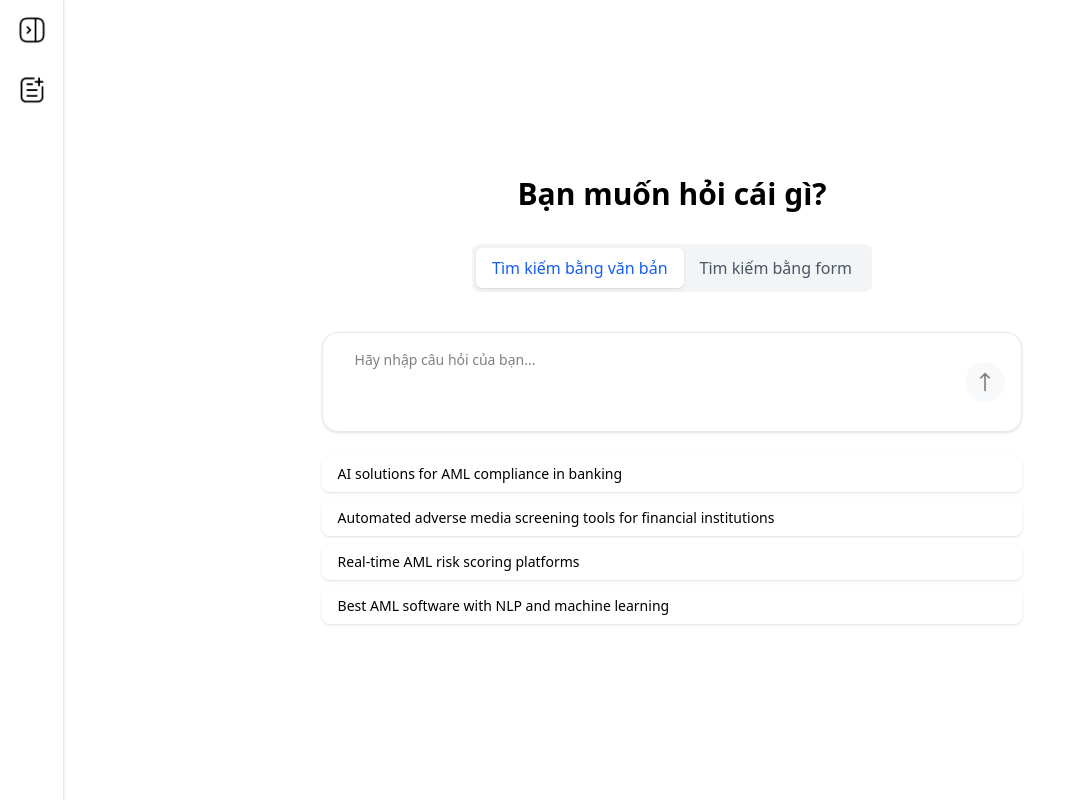
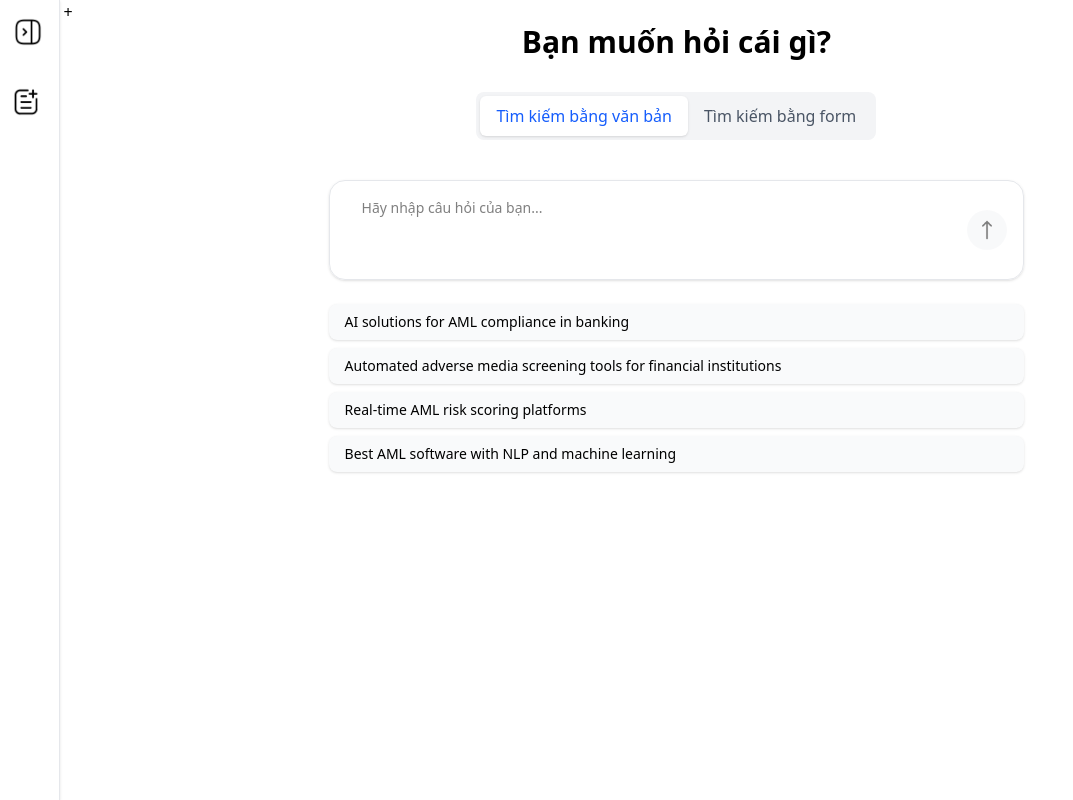
Before and after one commit to tot20482/ChatUI, a React (Vite) app: page /chatbot in a window 1280 px wide. Shown: the whole page, without its empty margins (0-1073 px from the left). Built offline with nearby package versions, Linux system fonts and the light colour scheme.

Commit message:
fix chatbot ui

```diff
--- a/src/components/ChatBot/Chat.jsx
+++ b/src/components/ChatBot/Chat.jsx
@@ -179,7 +179,7 @@
         {questions.map((q, idx) => (
           <div
             key={idx}
-            className="px-4 py-2 rounded-lg text-sm bg-white shadow hover:bg-gray-50 cursor-pointer"
+            className="px-4 py-2 rounded-lg text-sm bg-gray-50 shadow hover:bg-gray-200 cursor-pointer"
           >
             {q}
           </div>
--- a/src/components/ChatBot/History.jsx
+++ b/src/components/ChatBot/History.jsx
@@ -1,6 +1,6 @@
 import React, { useState } from "react";
 import newchat from "../../assets/newchat.png";
-import logouit from "../../assets/logouit.svg";
+import vpbanklogo from "../../assets/VPBank_logo.png";
 import sidebarOpen from "../../assets/sidebar_open.png";
 import sidebarClose from "../../assets/sidebar_close.png";
 
@@ -14,26 +14,36 @@
   ];
 
   return (
-    <div className="h-full w-full">
-      {isSidebarOpen ? (
-        <div className="h-full border-r border-gray-200 shadow py-4">
+    <div
+      className={`h-full border-r border-gray-200 shadow py-4 bg-white transition-all duration-300 ease-in-out ${
+        isSidebarOpen ? "w-64" : "w-[60px]"
+      }`}
+    >
       <div className="mx-3 flex justify-between items-center mb-8">
-            <img src={logouit} alt="Logo uit" className="w-9 h-9" />
+        {isSidebarOpen && (
+          <div className="h-10 flex items-center justify-center">
+            <img src={vpbanklogo} alt="Logo uit" className="h-[24px]" />
+          </div>
+        )}
         <button
-              className="w-8 h-8 cursor-pointer"
+          className="cursor-pointer flex justify-center items-center w-8 h-8 rounded-full "
           onClick={() => setSidebarOpen(!isSidebarOpen)}
         >
-              {isSidebarOpen ? (
-                <img src={sidebarClose} alt="Close sidebar" />
-              ) : (
-                <img src={sidebarOpen} alt="Open sidebar" />
-              )}
+          <img
+            src={isSidebarOpen ? sidebarClose : sidebarOpen}
+            alt={isSidebarOpen ? "Close sidebar" : "Open sidebar"}
+            className="w-7 h-7"
+          />
         </button>
       </div>
+
       <div className="mx-1 flex items-end space-x-3 mb-6 hover:bg-gray-100 rounded-lg cursor-pointer p-2">
-            <img src={newchat} alt="Add" className="w-6 h-6" />
-            <p className="">Đoạn chat mới</p>
+        <img src={newchat} alt="Add" className="w-7 h-7" />
+        {isSidebarOpen && <p>Đoạn chat mới</p>}
       </div>
+
+      {isSidebarOpen && (
+        <>
           <div className="ml-3">
             <p className="text-gray-500">Đoạn chat</p>
           </div>
@@ -51,23 +61,7 @@
               </div>
             ))}
           </div>
-        </div>
-      ) : (
-        <div className="h-full flex flex-col py-4 items-center border-r border-gray-200 shadow space-y-5">
-          <button
-            className="w-7 h-7 cursor-pointer"
-            onClick={() => setSidebarOpen(!isSidebarOpen)}
-          >
-            {isSidebarOpen ? (
-              <img src={sidebarClose} alt="Close sidebar" />
-            ) : (
-              <img src={sidebarOpen} alt="Open sidebar" />
-            )}
-          </button>
-          <div className="p-3 flex items-center justify-center hover:bg-gray-100 rounded-lg cursor-pointer">
-            <img src={newchat} alt="Add" className="w-7 h-7" />
-          </div>
-        </div>
+        </>
       )}
     </div>
   );
--- a/src/pages/ChatBot.jsx
+++ b/src/pages/ChatBot.jsx
@@ -6,13 +6,14 @@
   const [isSidebarOpen, setSidebarOpen] = useState(false);
 
   return (
-    <div className="w-full h-screen flex">
-      <div className={`${isSidebarOpen ? "w-[20%]" : "w-[5%]"} h-full`}>
+    <div className="w-full flex">
+      <div className={`${isSidebarOpen ? "w-[20%]" : "w-[5%]"} h-screen`}>
         <History
           isSidebarOpen={isSidebarOpen}
           setSidebarOpen={setSidebarOpen}
         />
       </div>
+      +
       <div
         className={`${
           isSidebarOpen ? "w-[80%]" : "w-[95%]"
```
Lines whose indentation alone changed are shown as unchanged.
